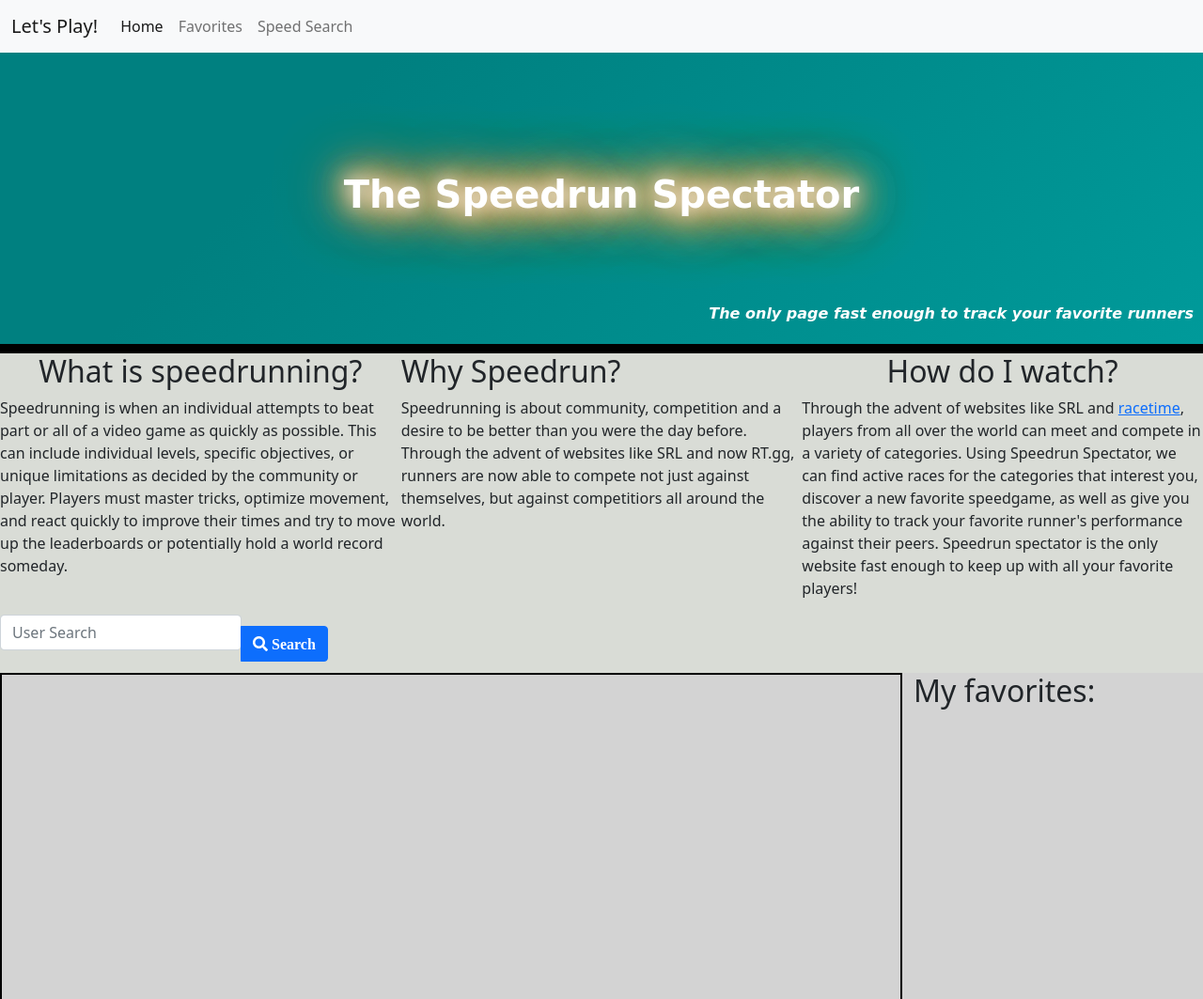
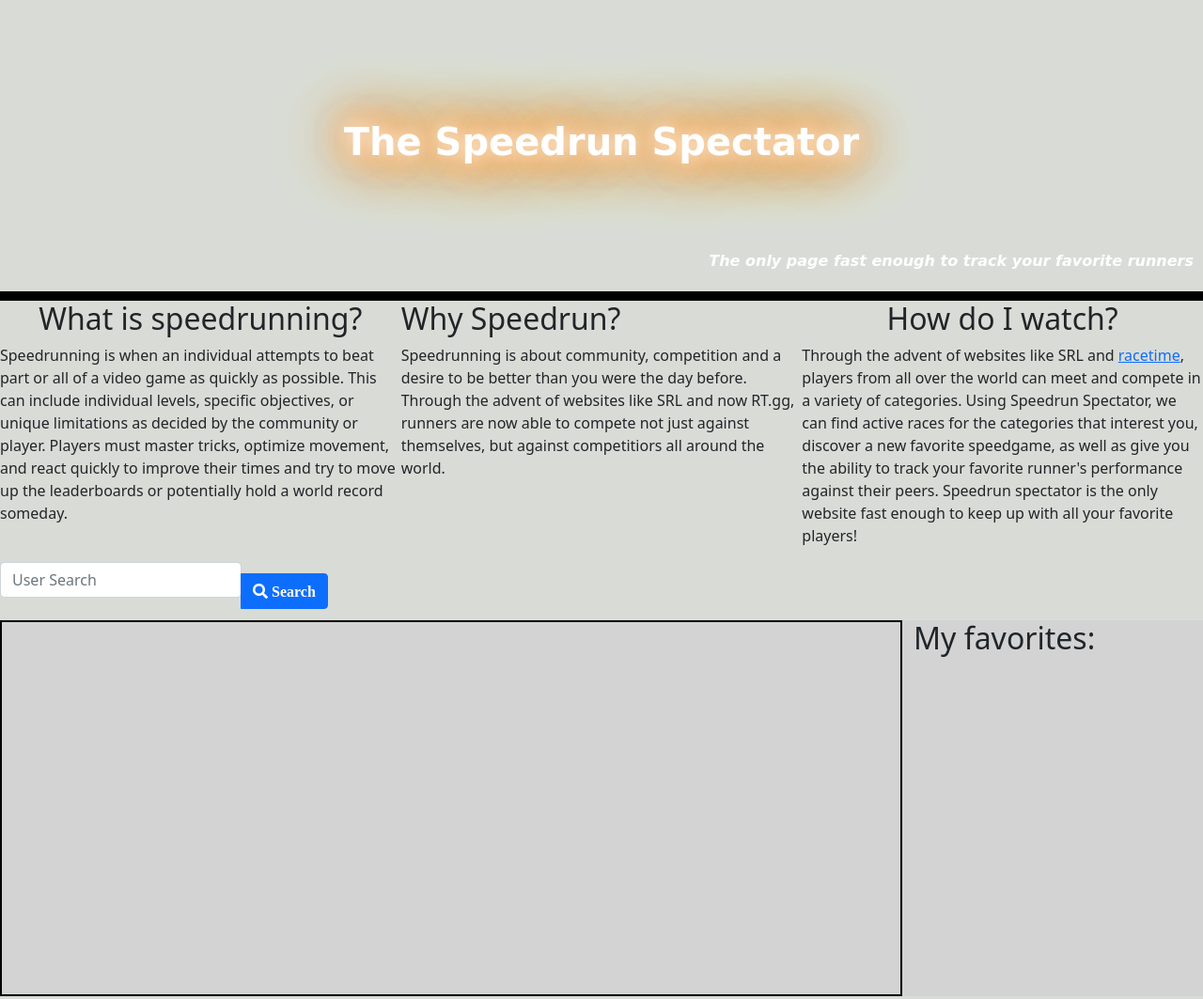
Before and after one commit to picks6/speedrun-spectator-DevZ, a plain HTML site: page index.html in a window 1280 px wide. Shown: the top 1063 px of the page at 94% size. Drawn offline with nearby package versions, Linux system fonts and the light colour scheme; no server answers.

Commit message:
git confirming... nervous about changes, lol

```diff
--- a/index.html
+++ b/index.html
@@ -4,13 +4,6 @@
     <meta charset="UTF-8" />
     <meta name="viewport" content="width=device-width, initial-scale=1.0" />
     <meta http-equiv="X-UA-Compatible" content="ie=edge" />
-    <!-- OLDER VERSION OF BOOTSTRAP, TESTING A NEW ONE -->
-    <!-- <link
-      rel="stylesheet"
-      href="https://stackpath.bootstrapcdn.com/bootstrap/4.3.1/css/bootstrap.min.css"
-    /> -->
-
-    <!-- TESTING NEWER VERSION OF BOOTSTRAP FOR THE MODAL -->
     <link href="https://cdn.jsdelivr.net/npm/bootstrap@5.1.3/dist/css/bootstrap.min.css" rel="stylesheet" integrity="sha384-1BmE4kWBq78iYhFldvKuhfTAU6auU8tT94WrHftjDbrCEXSU1oBoqyl2QvZ6jIW3" crossorigin="anonymous">
     <link
       rel="stylesheet"
@@ -23,7 +16,8 @@
   </head>
 
   <body>
-    <nav class="navbar navbar-expand-lg navbar-light bg-light">
+
+<!--     <nav class="navbar navbar-expand-lg navbar-light bg-light">
       <div class="container-fluid">
         <a class="navbar-brand" href="#">Let's Play!</a>
         <button class="navbar-toggler" type="button" data-bs-toggle="collapse" data-bs-target="#navbarNavAltMarkup" aria-controls="navbarNavAltMarkup" aria-expanded="false" aria-label="Toggle navigation">
@@ -34,13 +28,12 @@
             <a class="nav-link active" aria-current="page" href="#">Home</a>
             <a class="nav-link" href="#favorites-container">Favorites</a>
             <a class="nav-link" href="#bottom-container">Speed Search</a>
-
           </div>
         </div>
       </div>
-</nav>
+    </nav> -->
+
     <header class="jumbotron" >
-
       <h1 class="glow">The Speedrun Spectator</h1>
       <div class = 'subhead-text'> The only page fast enough to track your favorite runners </div>
     </header>
--- a/style.css
+++ b/style.css
@@ -20,6 +20,26 @@ h1{
  background: teal;
  text-transform: uppercase;
 
+}
+
+.jumbotron {
+    text-align: center;
+    background-color: transparent;
+    border-radius: 0;
+    border-bottom: 10px solid black;
+    font-family: 'Bungee Shade', cursive;
+    color: white;
+    height: 40vh;
+    position: relative;
+    align-items: center;
+    justify-content: center;
+    /* background: linear-gradient(315deg, #009a9a 0%, teal 74%); */
+    /* background-image: url(); */
+    -webkit-background-size: cover;
+    -moz-background-size: cover;
+    -o-background-size: cover;
+    background-size: cover;
+    display: flex;
 }
 
 .header {
@@ -64,25 +84,6 @@ h1{
 
 }
 
-.jumbotron {
-    text-align: center;
-    background-color: transparent;
-    border-radius: 0;
-    border-bottom: 10px solid black;
-    font-family: 'Bungee Shade', cursive;
-    color: white;
-    height: 40vh;
-    position: relative;
-    align-items: center;
-    justify-content: center;
-    background: linear-gradient(315deg, #009a9a 0%, teal 74%);
-    -webkit-background-size: cover;
-    -moz-background-size: cover;
-    -o-background-size: cover;
-    background-size: cover;
-    display: flex;
-}
-
 .subhead-text {
       position:absolute;
       bottom: 20px;
@@ -90,13 +91,6 @@ h1{
       font-weight: bold;
       font-style: italic;
       text-shadow: 12px, 12px, gray;
-}
-
-.score-box {
-    position: relative;
-    display: flex;
-    border: 2px solid black;
-    height: 20vh
 }
 
 .followLinkBtn {
@@ -118,6 +112,7 @@ opacity: 100%;
 font-size: 20px;
 transition: all 0.3s ease-in-out;
 }
+
 .glow {
   font-size: 40px;
   color: white;
@@ -133,3 +128,4 @@ transition: all 0.3s ease-in-out;
   to {
     text-shadow: 0 0 20px white, 0 0 30px #FFA64D, 0 0 40px #FFA64D, 0 0 50px #FFA64D, 0 0 60px #FFA64D, 0 0 70px #FFA64D, 0 0 80px #FFA64D;
   }
+}
```
Lines whose indentation alone changed are shown as unchanged.
